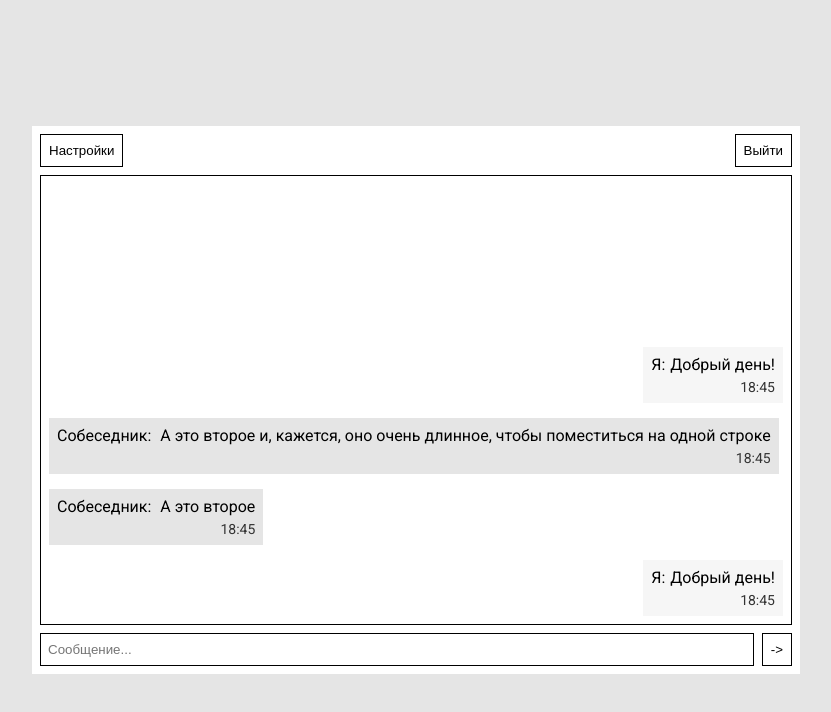
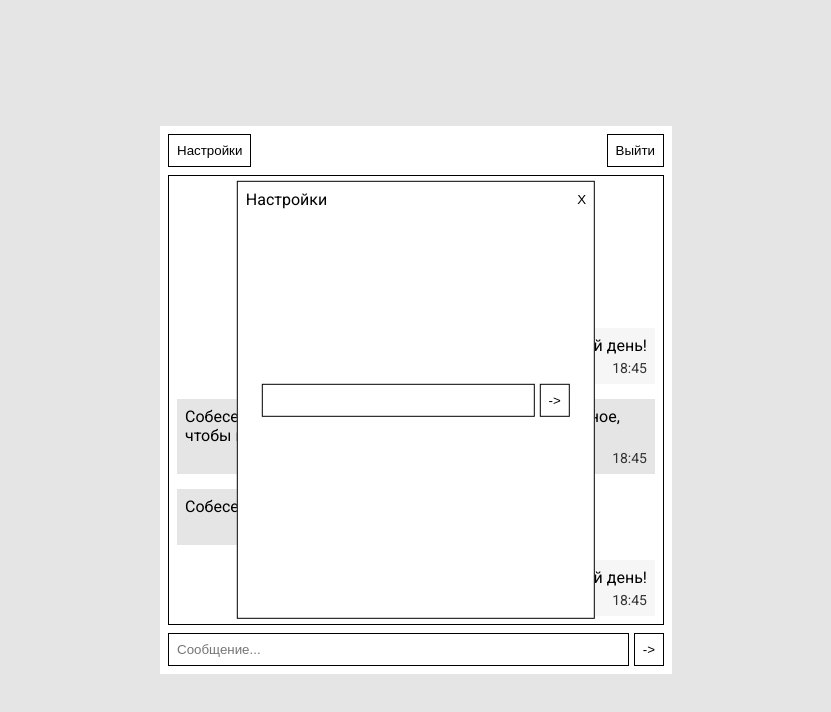
Before and after one commit to VladHolo628/Chat-App, a website built with Parcel: page src/index.html in a window 1280 px wide. Shown: the whole page, without its empty margins (224-1055 px from the left). Built offline with nearby package versions, Linux system fonts and the light colour scheme.

Commit message:
Added Layout And Styles For Popup

```diff
--- a/src/index.html
+++ b/src/index.html
@@ -53,9 +53,24 @@
           </ul>
         </div>
         <form class="form">
-          <input class="form__input" type="text" placeholder="Сообщение..." />
+          <input
+            class="form__input input"
+            type="text"
+            placeholder="Сообщение..."
+          />
           <button type="submit" class="form__btn btn btn--send">-></button>
         </form>
+        <div class="popup">
+          <div class="popup__header">
+            <p class="popup__title">Настройки</p>
+            <button class="popup__close-btn">X</button>
+          </div>
+
+          <form class="popup__form">
+            <input class="popup__form-input input" type="text" name="" id="" />
+            <button class="popup__form-btn btn" type="submit">-></button>
+          </form>
+        </div>
       </div>
     </main>
   </body>
--- a/src/sass/app.scss
+++ b/src/sass/app.scss
@@ -1,6 +1,7 @@
 .app {
+  position: relative;
   padding: 8px;
-  width: 60%;
+  max-width: 40%;
   background-color: #fff;
 }
 
--- /dev/null
+++ b/src/sass/input.scss
@@ -0,0 +1,5 @@
+.input {
+  padding: 8px;
+  border: 1px solid black;
+  margin-right: 5px;
+}
--- a/src/sass/main.scss
+++ b/src/sass/main.scss
@@ -1,7 +1,9 @@
 @import "./app.scss";
 @import "./messages.scss";
 @import "./form.scss";
+@import "./popup.scss";
 @import "./btn.scss";
+@import "./input.scss";
 
 body {
   font-family: "Roboto", sans-serif;
--- /dev/null
+++ b/src/sass/popup.scss
@@ -0,0 +1,37 @@
+.popup {
+  position: absolute;
+  width: 70%;
+  height: 80%;
+  padding: 8px;
+  top: 50%;
+  left: 50%;
+  transform: translate(-50%, -50%);
+  background-color: #fff;
+  border: 1px solid black;
+  display: flex;
+  align-items: center;
+  justify-content: center;
+
+  &__close-btn {
+    border: none;
+    background-color: transparent;
+    cursor: pointer;
+  }
+  &__header {
+    width: 100%;
+    padding: 8px;
+    position: absolute;
+    top: 0;
+    display: flex;
+    align-items: center;
+    justify-content: space-between;
+  }
+  &__form {
+    width: 100%;
+    display: flex;
+    justify-content: center;
+  }
+  &__form-input {
+    width: 80%;
+  }
+}
```
